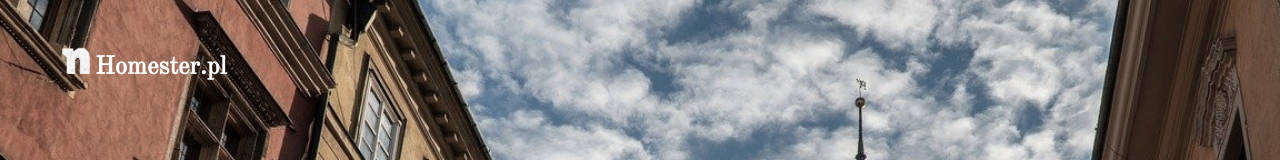
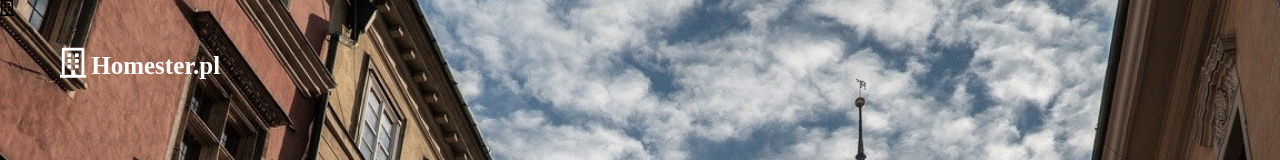
Before and after one commit to konradbukanski/homester.pl, a plain HTML site: page index.html in a window 1280 px wide. Shown: the top 160 px of the page. Drawn offline with nearby package versions, Linux system fonts and the light colour scheme.

Commit message:
new logo

```diff
--- a/index.html
+++ b/index.html
@@ -28,7 +28,7 @@
     <header class="header">
       <!-- <img src="img/architecture-768432_1920.jpg" /> -->
       <!-- <img src="img/logo2.jpg"/> -->
-      <div class="logo"> <img src="img/logo.png"/><span>Homester.pl</span> </div>
+      <div class="logo"> <i class="far fa-building"><span>Homester.pl</span> </div>
       <!-- <nav class="menu">
         <a href="#" class="elements1">O nas </a>
         <a href="#" class="elements2">Zarządzanie </a>
--- a/style.css
+++ b/style.css
@@ -47,15 +47,12 @@ h1 {
 }
 .logo span{
   position: relative;
-  /* margin-left: 50px; */
+  margin-left: 5px;
   font-size: 25px;
   font-weight: 600;
 }
-.logo img{
-  position: relative;
-  width: 35px;
-  height: 30px;
-
+.logo i{
+  font-size: 30px;
 }
 @media only screen and (max-width: 1024px) {
   .logo {
```
